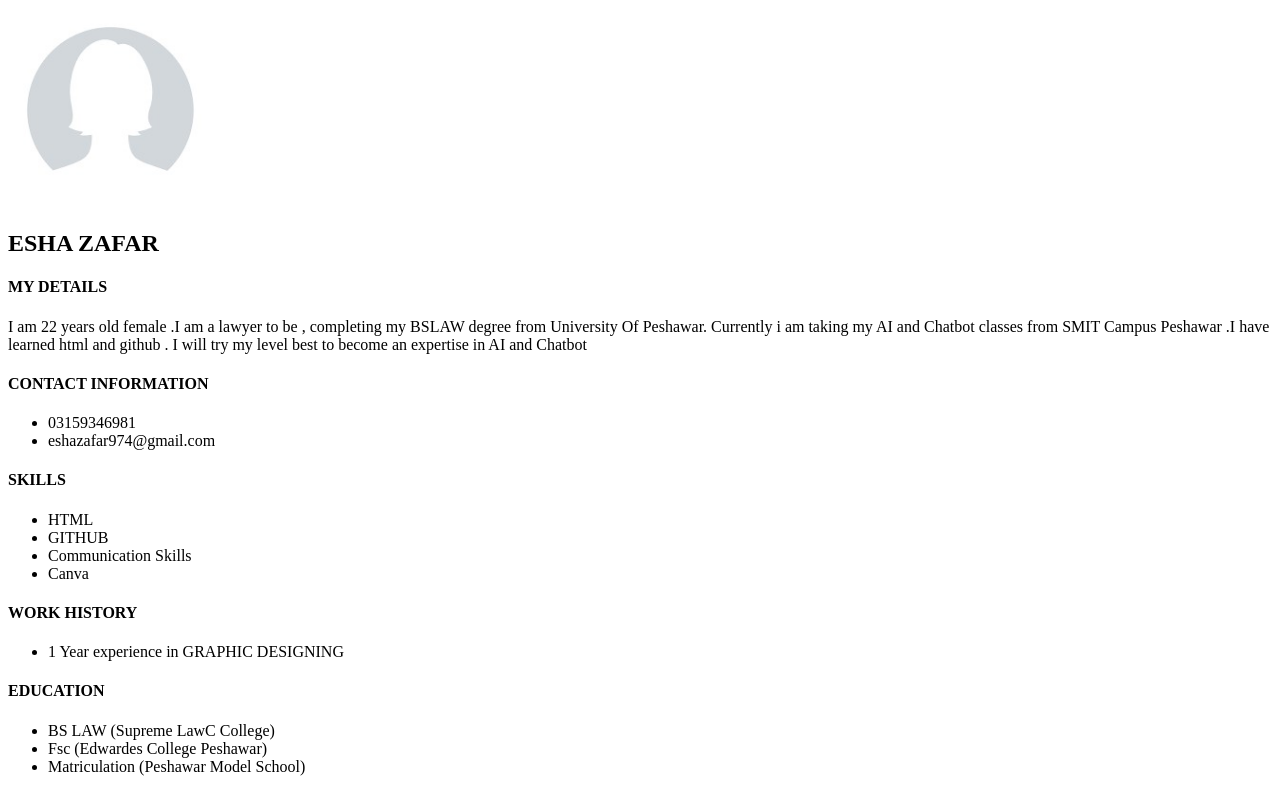
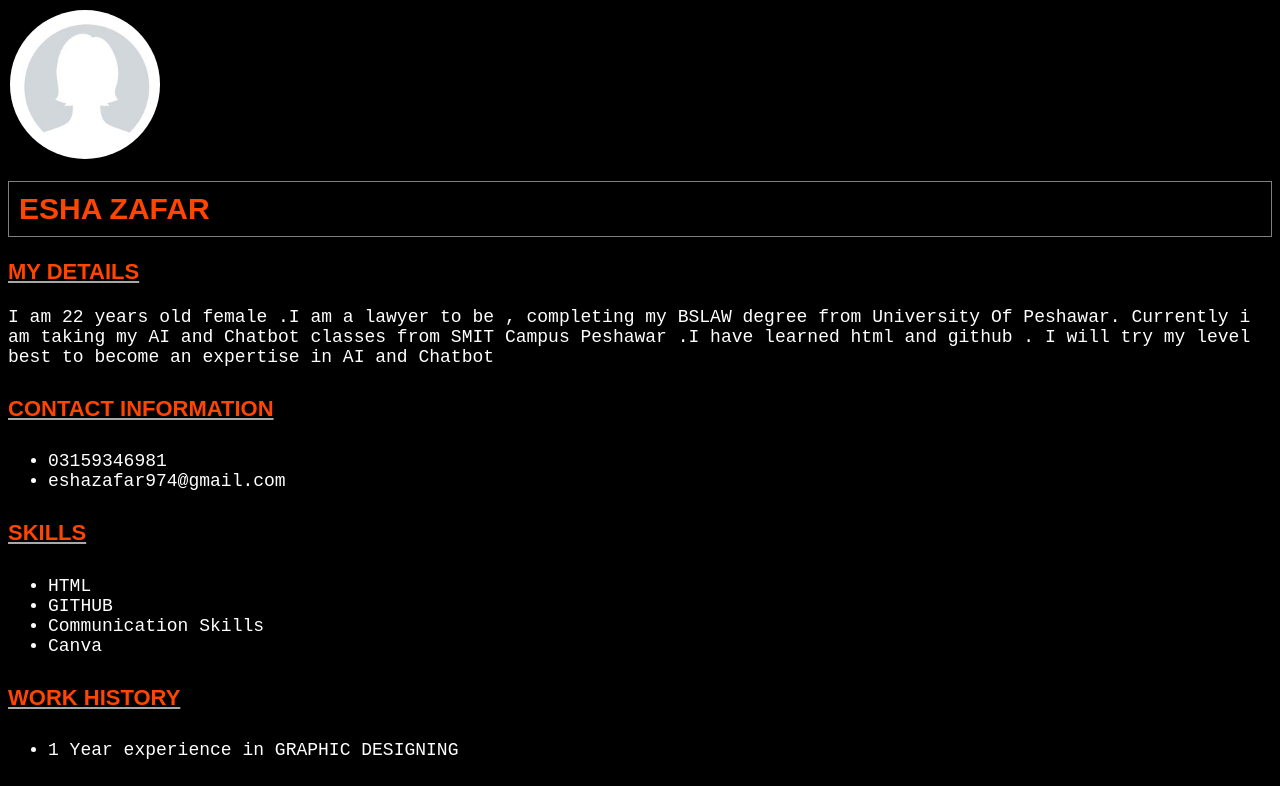
Before and after one commit to eshazafar974/chatbot, a plain HTML site: page index.html in a window 1280 px wide. Shown: the top 786 px of the page. Drawn offline with Linux system fonts and the light colour scheme.

Commit message:
my first css cv

```diff
--- a/index.html
+++ b/index.html
@@ -1,14 +1,13 @@
+<head>
+  <link rel="stylesheet" href="./styles.css">
+</head>
 <!DOCTYPE html>
-<html lang="en">
-<head>
-    <meta charset="UTF-8">
-    <meta name="viewport" content="width=device-width, initial-scale=1.0">
-    <title>Document</title>
-</head>
+  <html>
+</body>
 
-    <img width="200" src="fb.jpg">
-    <h2>ESHA ZAFAR</h2>
-    <h4>MY DETAILS</h4>
+    <img class="profilephoto" src="fb.jpg">
+    <h1>ESHA ZAFAR </h1>
+  <h3>MY DETAILS</h3>
     <p>I am 22 years old female .I am a lawyer to be , completing my BSLAW degree from University Of Peshawar. Currently i am taking my AI and Chatbot classes from SMIT Campus Peshawar .I have learned html and github . I will try my level best to become an expertise in AI and Chatbot  </p>
     <h4>CONTACT INFORMATION</h4>
     <ul>
--- /dev/null
+++ b/styles.css
@@ -0,0 +1,42 @@
+body { background-color: black;
+color: white;
+}
+html {
+    font-size: 15px;
+}
+body {
+    font-family:Arial, Helvetica, sans-serif;
+}
+/*common styles*/
+
+a {
+    text-decoration: none;
+    color: white;
+}
+h1,h3 ,h4{
+    color: orangered;
+    font-size: 22px;
+}
+p,li{
+    font-size: 18px;
+font-family:'Courier New', Courier, monospace;
+}
+h1{
+    font-size: 30px;
+}
+.profilephoto{
+    width: 150px;
+    border: 2px double black;
+    border-radius: 50%;
+}
+h1{
+    border: 1px solid gray; /*borderstyling*/
+    padding: 10px; /*adds space between text and border*/
+}
+h1{
+    border-style:double;
+}
+h3,h4{
+    text-decoration:underline;
+    text-decoration-color: darkgrey;
+}
```
